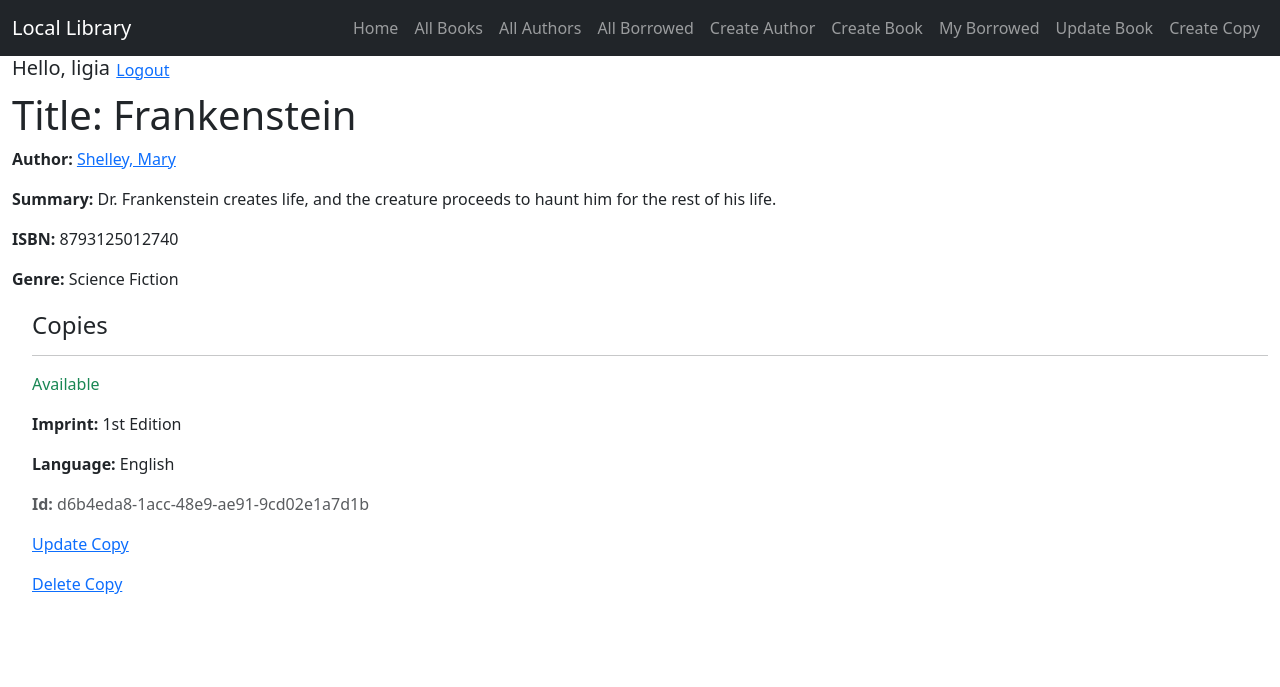
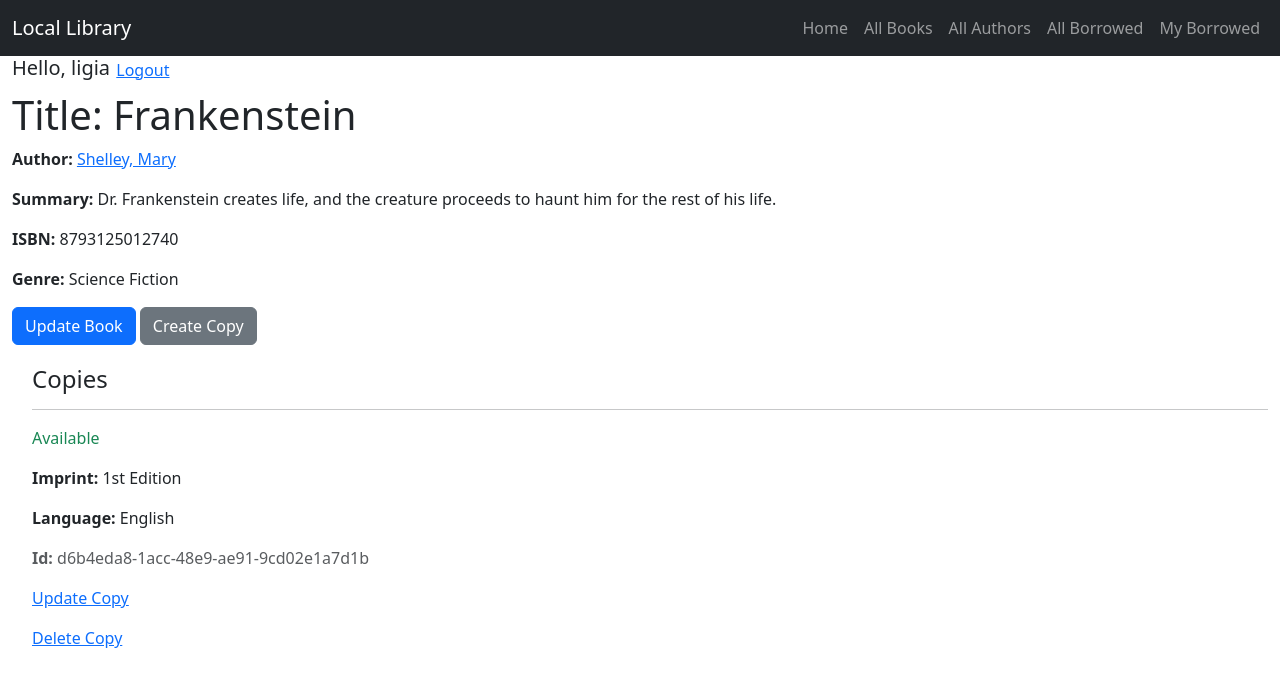
Before and after one commit to ligiaschulz/csci313-assignment-4-Ligia-Schulz, a Django app: page /catalog/book/2 in a window 1280 px wide. Shown: the top 687 px of the page. Run offline with Django 5.2, Linux system fonts and the light colour scheme; a user stored in the database is signed in; data comes from the database, SQL or seed files in the repository; both versions use the stored data as it was after the commit.

Commit message:
Small style changes
Moved create, edit, delete from navbar to buttons

```diff
--- a/locallibrary/catalog/templates/catalog/author_list.html
+++ b/locallibrary/catalog/templates/catalog/author_list.html
@@ -2,6 +2,9 @@
 
 {% block content %}
   <h1>Author List</h1>
+  {% if perms.catalog.add_author %}
+  <a class="btn btn-primary" href="{% url 'author-create' %}">Create Author</a>
+  {% endif %}
   {% if author_list %}
     <ul>
       {% for author in author_list %}
--- a/locallibrary/catalog/templates/catalog/base_generic.html
+++ b/locallibrary/catalog/templates/catalog/base_generic.html
@@ -25,12 +25,6 @@
                 {% if perms.catalog.can_mark_returned %}
                 <li class="nav-item"><a class="nav-link" href="{% url 'all-borrowed' %}">All Borrowed</a></li>
                 {% endif %}
-                {% if perms.catalog.add_author %}
-                <li class="nav-item"><a class="nav-link" href="{% url 'author-create' %}">Create Author</a></li>
-                {% endif %}
-                {% if perms.catalog.add_book %}
-                <li class="nav-item"><a class="nav-link" href="{% url 'book-create' %}">Create Book</a></li>
-              {% endif %}
               {% if user.is_authenticated %}
               <li class="nav-item"><a class="nav-link" href="{% url 'my-borrowed' %}">My Borrowed</a></li>
             {% else %}
--- a/locallibrary/catalog/templates/catalog/book_detail.html
+++ b/locallibrary/catalog/templates/catalog/book_detail.html
@@ -9,6 +9,19 @@
   <p><strong>Summary:</strong> {{ book.summary }}</p>
   <p><strong>ISBN:</strong> {{ book.isbn }}</p>
   <p><strong>Genre:</strong> {{ book.genre.all|join:", " }}</p>
+  {% if perms.catalog.change_book or perms.catalog.delete_book or perms.catalog.add_bookinstance %}
+  <p>
+    {% if perms.catalog.change_book %}
+      <a class="btn btn-primary" href="{% url 'book-update' book.id %}">Update Book</a>
+    {% endif %}
+    {% if not book.bookinstance_set.all and perms.catalog.delete_book %}
+      <a class="btn btn-danger" href="{% url 'book-delete' book.id %}">Delete Book</a>
+    {% endif %}
+    {% if perms.catalog.add_bookinstance %}
+      <a class="btn btn-secondary" href="{% url 'bookinstance-create' %}">Create Copy</a>
+    {% endif %}
+  </p>
+  {% endif %}
 
   <div style="margin-left:20px;margin-top:20px">
     <h4>Copies</h4>
@@ -34,19 +47,3 @@
     {% endfor %}
   </div>
 {% endblock %}
-{% block sidebar %}
-  {{ block.super }}
-
-  {% if perms.catalog.change_book or perms.catalog.delete_book %}
-    {% if perms.catalog.change_book %}
-      <li class="nav-item"><a class="nav-link" href="{% url 'book-update' book.id %}">Update Book</a></li>
-    {% endif %}
-    {% if not book.bookinstance_set.all and perms.catalog.delete_book %}
-      <li class="nav-item"><a class="nav-link" href="{% url 'book-delete' book.id %}">Delete Book</a></li>
-    {% endif %}
-    {% if perms.catalog.add_bookinstance %}
-      <li class="nav-item"><a class="nav-link" href="{% url 'bookinstance-create' %}">Create Copy</a></li>
-    {% endif %}
-  {% endif %}
-
-{% endblock %}
--- a/locallibrary/catalog/templates/catalog/book_list.html
+++ b/locallibrary/catalog/templates/catalog/book_list.html
@@ -2,6 +2,9 @@
 
 {% block content %}
   <h1>Book List</h1>
+  {% if perms.catalog.add_book %}
+  <a class="btn btn-primary" href="{% url 'book-create' %}">Create Book</a>
+  {% endif %}
   {% if book_list %}
     <ul>
       {% for book in book_list %}
```
Also changed, not shown: locallibrary/catalog/templates/catalog/author_detail.html (+11 -14 lines), locallibrary/db.sqlite3.
